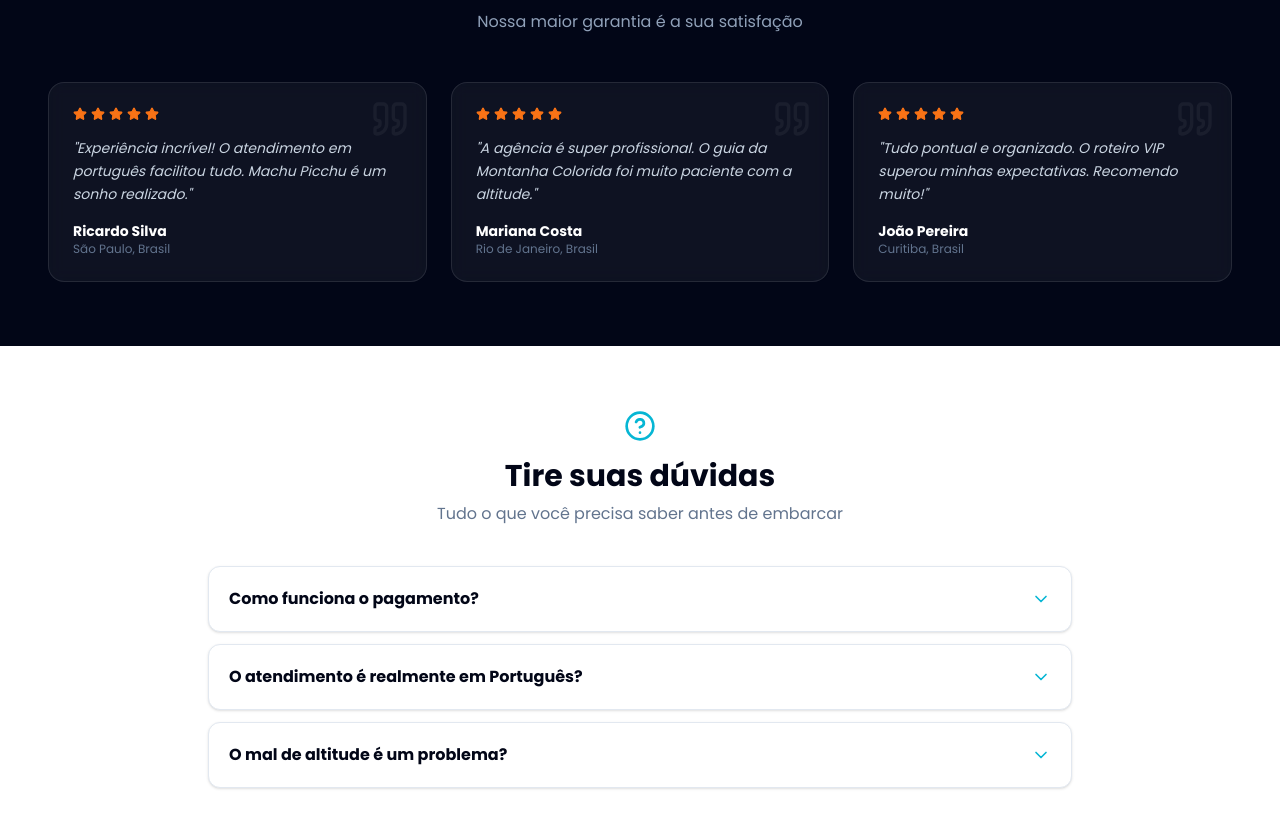
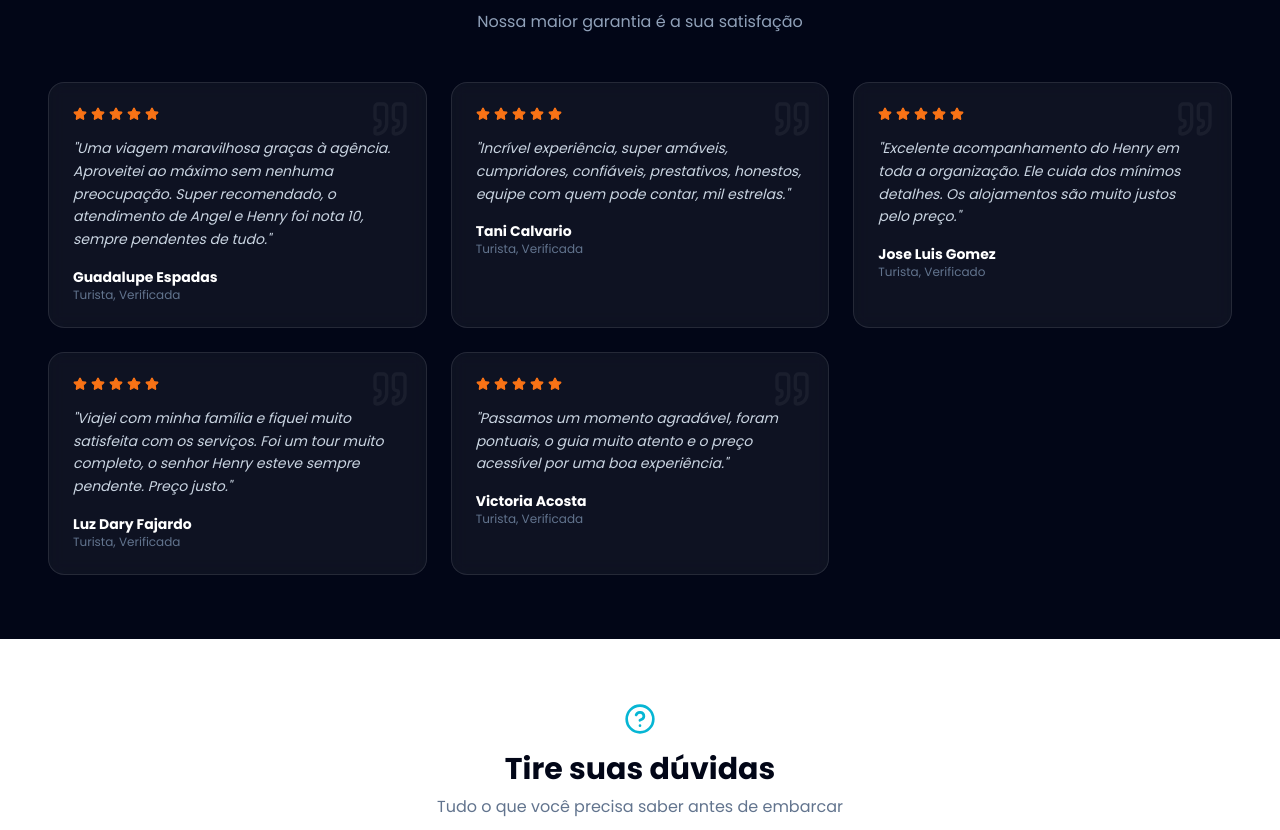
Before and after one commit to viajescuscoperu-png/Landigh_Page, a React (Vite) app: page / in a window 1280 px wide. Shown: the part 1860-2690 px from the top of the page. Built offline with nearby package versions, Linux system fonts and the light colour scheme; no server answers.

Commit message:
Content: Reemplazo de testimonios por reviews reales de Google (Guadalupe, Tani, Jose, Luz, Victoria)

```diff
--- a/src/data/tours.ts
+++ b/src/data/tours.ts
@@ -96,35 +96,57 @@ export const tours: Tour[] = [
 
 export const testimonials = [
   {
-    name: "Ricardo Silva",
-    city: "São Paulo",
-    country: { pt: "Brasil", es: "Brasil", en: "Brazil" },
+    name: "Guadalupe Espadas",
+    city: "Turista",
+    country: { pt: "Verificada", es: "Verificada", en: "Verified" },
     content: {
-      pt: "Experiência incrível! O atendimento em português facilitou tudo. Machu Picchu é um sonho realizado.",
-      es: "¡Experiencia increíble! La atención en español facilitó todo. Machu Picchu es un sueño hecho realidad.",
-      en: "Amazing experience! The english support made everything easy. Machu Picchu is a dream come true."
+      pt: "Uma viagem maravilhosa graças à agência. Aproveitei ao máximo sem nenhuma preocupação. Super recomendado, o atendimento de Angel e Henry foi nota 10, sempre pendentes de tudo.",
+      es: "Un viaje maravilloso gracias a la agencia. Disfruté al máximo sin ninguna preocupación, desde que aterricé hasta mi regreso. Súper recomendado, la atención de Angel y Henry fue de 10.",
+      en: "A wonderful trip thanks to the agency. I enjoyed it to the fullest without any worries. Highly recommended, Angel and Henry's service was a 10, always attentive to every detail."
     },
     rating: 5
   },
   {
-    name: "Mariana Costa",
-    city: "Rio de Janeiro",
-    country: { pt: "Brasil", es: "Brasil", en: "Brazil" },
+    name: "Tani Calvario",
+    city: "Turista",
+    country: { pt: "Verificada", es: "Verificada", en: "Verified" },
     content: {
-      pt: "A agência é super profissional. O guia da Montanha Colorida foi muito paciente com a altitude.",
-      es: "La agencia es súper profesional. El guía de la Montaña de Siete Colores fue muy paciente con la altitud.",
-      en: "Super professional agency. The guide at Rainbow Mountain was very patient with the altitude."
+      pt: "Incrível experiência, super amáveis, cumpridores, confiáveis, prestativos, honestos, equipe com quem pode contar, mil estrelas.",
+      es: "Increíble experiencia, súper amables, cumplidos, confiables, serviciales, honestos, son equipo con el cual puedes contar, completamente recomendables, mil estrellas.",
+      en: "Incredible experience, super friendly, reliable, helpful, honest, a team you can count on, completely recommended, a thousand stars."
     },
     rating: 5
   },
   {
-    name: "João Pereira",
-    city: "Curitiba",
-    country: { pt: "Brasil", es: "Brasil", en: "Brazil" },
+    name: "Jose Luis Gomez",
+    city: "Turista",
+    country: { pt: "Verificado", es: "Verificado", en: "Verified" },
     content: {
-      pt: "Tudo pontual e organizado. O roteiro VIP superou minhas expectativas. Recomendo muito!",
-      es: "Todo puntual y organizado. El tour VIP superó mis expectativas. ¡Lo recomiendo mucho!",
-      en: "Punctual and organized. The VIP tour exceeded my expectations. Highly recommend!"
+      pt: "Excelente acompanhamento do Henry em toda a organização. Ele cuida dos mínimos detalhes. Os alojamentos são muito justos pelo preço.",
+      es: "Excelente acompañamiento de Henry en todos los aspectos organizativos. Él está en los más mínimos detalles. Los alojamentos son muy acordes al precio.",
+      en: "Excellent support from Henry in all organizational aspects. He pays attention to the smallest details. The accommodations are very reasonably priced."
+    },
+    rating: 5
+  },
+  {
+    name: "Luz Dary Fajardo",
+    city: "Turista",
+    country: { pt: "Verificada", es: "Verificada", en: "Verified" },
+    content: {
+      pt: "Viajei com minha família e fiquei muito satisfeita com os serviços. Foi um tour muito completo, o senhor Henry esteve sempre pendente. Preço justo.",
+      es: "Viaje con mi familia quedé muy satisfecha con los servicios prestados, fue un tour muy completo. El señor Henry estuvo siempre pendiente. Precio justo.",
+      en: "I traveled with my family and was very satisfied with the services. It was a very complete tour, Mr. Henry was always attentive. Fair price."
+    },
+    rating: 5
+  },
+  {
+    name: "Victoria Acosta",
+    city: "Turista",
+    country: { pt: "Verificada", es: "Verificada", en: "Verified" },
+    content: {
+      pt: "Passamos um momento agradável, foram pontuais, o guia muito atento e o preço acessível por uma boa experiência.",
+      es: "Pasamos un agradable momento, fueron puntuales, el guía muy atento y el precio accesible por una buena experiencia.",
+      en: "We had a pleasant time, they were punctual, the guide was very attentive and the price was accessible for a good experience."
     },
     rating: 5
   }
```
